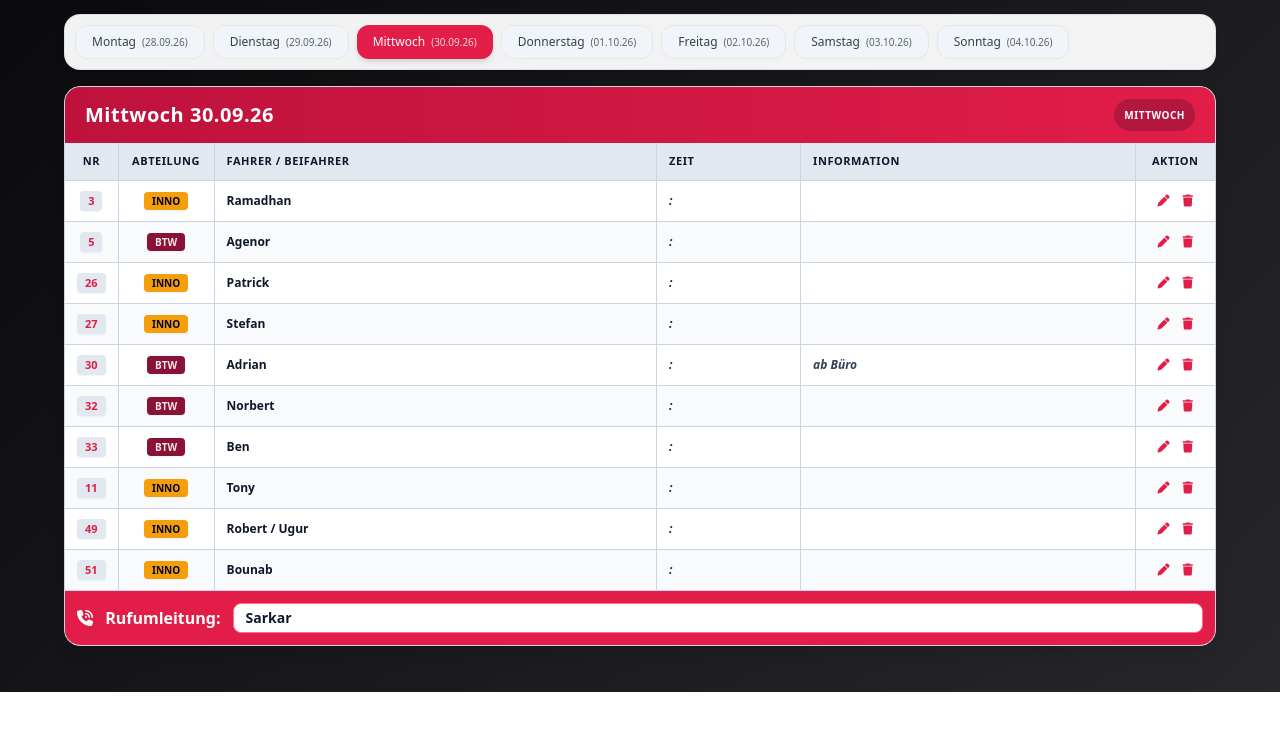
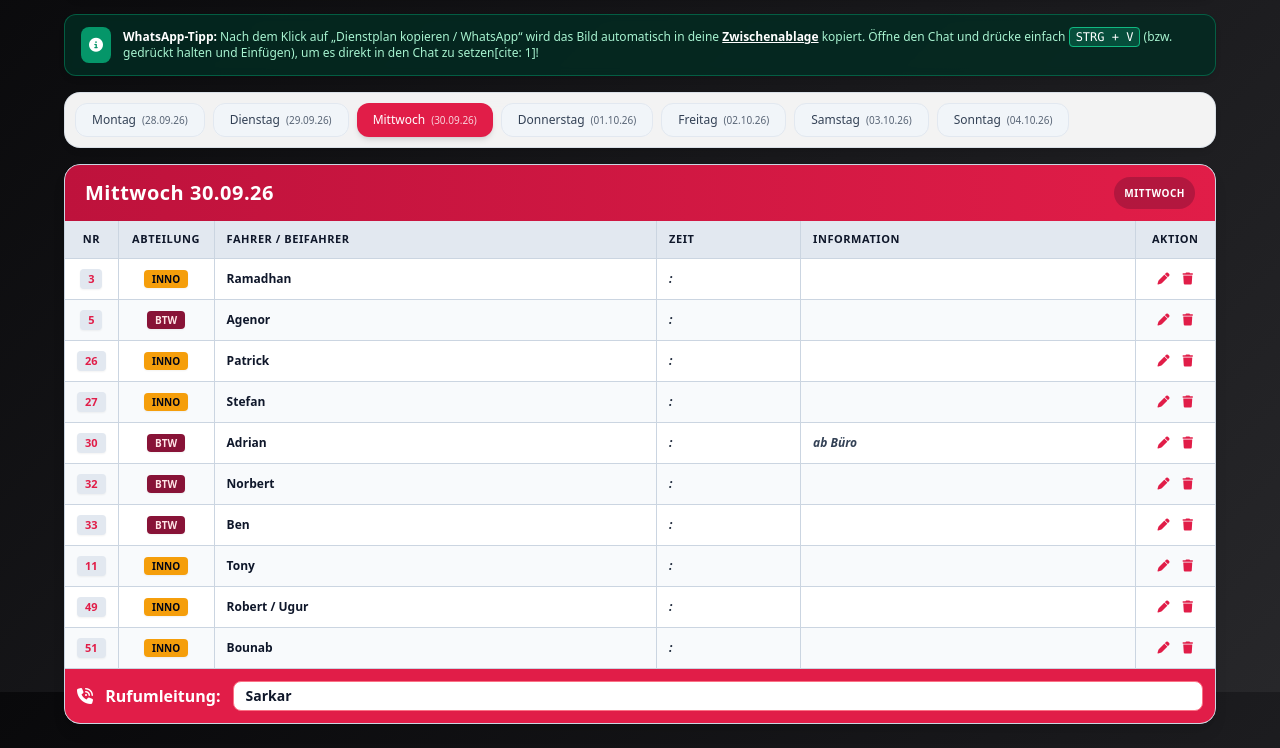
Before and after one commit to Boss050979/tagesplaner, a website: page public/index.html in a window 1280 px wide. Shown: the part 108-856 px from the top of the page. Before the commit the page ends 800 px from the top, so only its background shows below. Drawn offline with nearby package versions, Linux system fonts and the light colour scheme.

Commit message:
index.html

```diff
--- a/public/index.html
+++ b/public/index.html
@@ -77,6 +77,16 @@
                 </button>
             </div>
         </header>
+
+        <!-- Info-Kasten für WhatsApp / Zwischenablage -->
+        <div class="bg-emerald-950/80 border border-emerald-600/50 text-emerald-200 px-4 py-3 rounded-xl text-xs flex items-center gap-3 shadow-md no-print backdrop-blur-sm">
+            <div class="bg-emerald-600 text-white p-2 rounded-lg shrink-0">
+                <i class="fa-solid fa-circle-info text-sm" aria-hidden="true"></i>
+            </div>
+            <div>
+                <span class="font-bold text-white">WhatsApp-Tipp:</span> Nach dem Klick auf „Dienstplan kopieren / WhatsApp“ wird das Bild automatisch in deine <span class="text-white font-semibold underline">Zwischenablage</span> kopiert. Öffne den Chat und drücke einfach <span class="bg-emerald-900 px-1.5 py-0.5 rounded text-white font-mono border border-emerald-500">STRG + V</span> (bzw. gedrückt halten und Einfügen), um es direkt in den Chat zu setzen[cite: 1]!
+            </div>
+        </div>
 
         <!-- Wochentage -->
         <div
```
